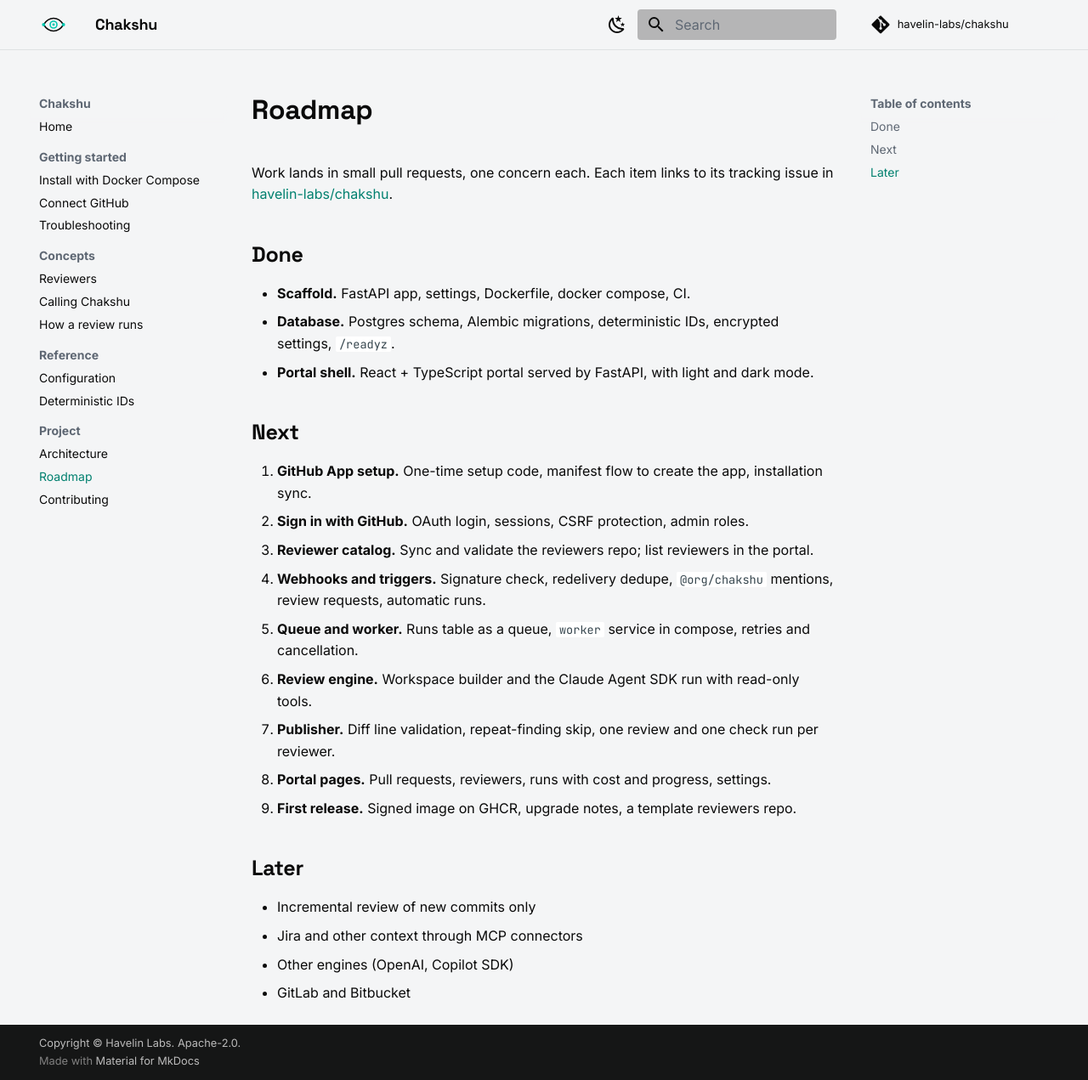
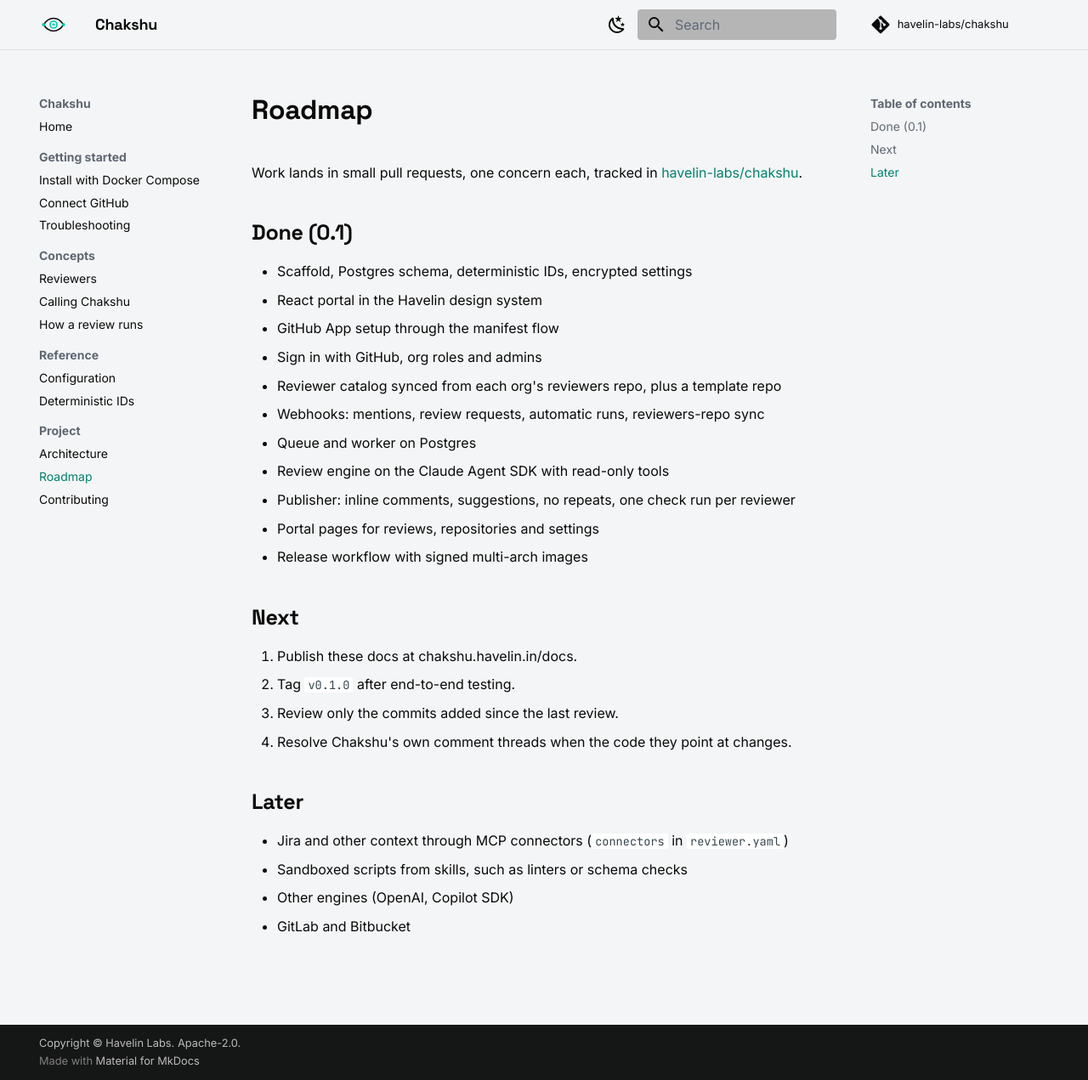
Before and after one commit to havelin-labs/chakshu-docs, an MkDocs documentation site: the page built from docs/project/roadmap.md, in a window 1280 px wide and 1271 px high. Shown: the whole window at 85% size. Built offline with MkDocs 1.6.1 and Material for MkDocs 9.7.7, drawn with Linux system fonts in a browser that asks for light colours; comment, search, counter and statistics services are not loaded.

Commit message:
docs: update configuration, architecture and roadmap for 0.1
Configuration lists the API key, Bedrock and Vertex variables, the portal settings, every endpoint and the CLI commands. Architecture shows the worker and the real code layout, and the roadmap marks 0.1 as done.

```diff
--- a/docs/project/roadmap.md
+++ b/docs/project/roadmap.md
@@ -1,28 +1,31 @@
 # Roadmap
 
-Work lands in small pull requests, one concern each. Each item links to its tracking issue in [havelin-labs/chakshu](https://github.com/havelin-labs/chakshu/issues).
+Work lands in small pull requests, one concern each, tracked in [havelin-labs/chakshu](https://github.com/havelin-labs/chakshu/issues).
 
-## Done
+## Done (0.1)
 
-- **Scaffold.** FastAPI app, settings, Dockerfile, docker compose, CI.
-- **Database.** Postgres schema, Alembic migrations, deterministic IDs, encrypted settings, `/readyz`.
-- **Portal shell.** React + TypeScript portal served by FastAPI, with light and dark mode.
+- Scaffold, Postgres schema, deterministic IDs, encrypted settings
+- React portal in the Havelin design system
+- GitHub App setup through the manifest flow
+- Sign in with GitHub, org roles and admins
+- Reviewer catalog synced from each org's reviewers repo, plus a template repo
+- Webhooks: mentions, review requests, automatic runs, reviewers-repo sync
+- Queue and worker on Postgres
+- Review engine on the Claude Agent SDK with read-only tools
+- Publisher: inline comments, suggestions, no repeats, one check run per reviewer
+- Portal pages for reviews, repositories and settings
+- Release workflow with signed multi-arch images
 
 ## Next
 
-1. **GitHub App setup.** One-time setup code, manifest flow to create the app, installation sync.
-2. **Sign in with GitHub.** OAuth login, sessions, CSRF protection, admin roles.
-3. **Reviewer catalog.** Sync and validate the reviewers repo; list reviewers in the portal.
-4. **Webhooks and triggers.** Signature check, redelivery dedupe, `@org/chakshu` mentions, review requests, automatic runs.
-5. **Queue and worker.** Runs table as a queue, `worker` service in compose, retries and cancellation.
-6. **Review engine.** Workspace builder and the Claude Agent SDK run with read-only tools.
-7. **Publisher.** Diff line validation, repeat-finding skip, one review and one check run per reviewer.
-8. **Portal pages.** Pull requests, reviewers, runs with cost and progress, settings.
-9. **First release.** Signed image on GHCR, upgrade notes, a template reviewers repo.
+1. Publish these docs at chakshu.havelin.in/docs.
+2. Tag `v0.1.0` after end-to-end testing.
+3. Review only the commits added since the last review.
+4. Resolve Chakshu's own comment threads when the code they point at changes.
 
 ## Later
 
-- Incremental review of new commits only
-- Jira and other context through MCP connectors
+- Jira and other context through MCP connectors (`connectors` in `reviewer.yaml`)
+- Sandboxed scripts from skills, such as linters or schema checks
 - Other engines (OpenAI, Copilot SDK)
 - GitLab and Bitbucket
```
Also changed, not shown: docs/project/architecture.md (+20 -14 lines), docs/reference/configuration.md (+29 -11 lines).
